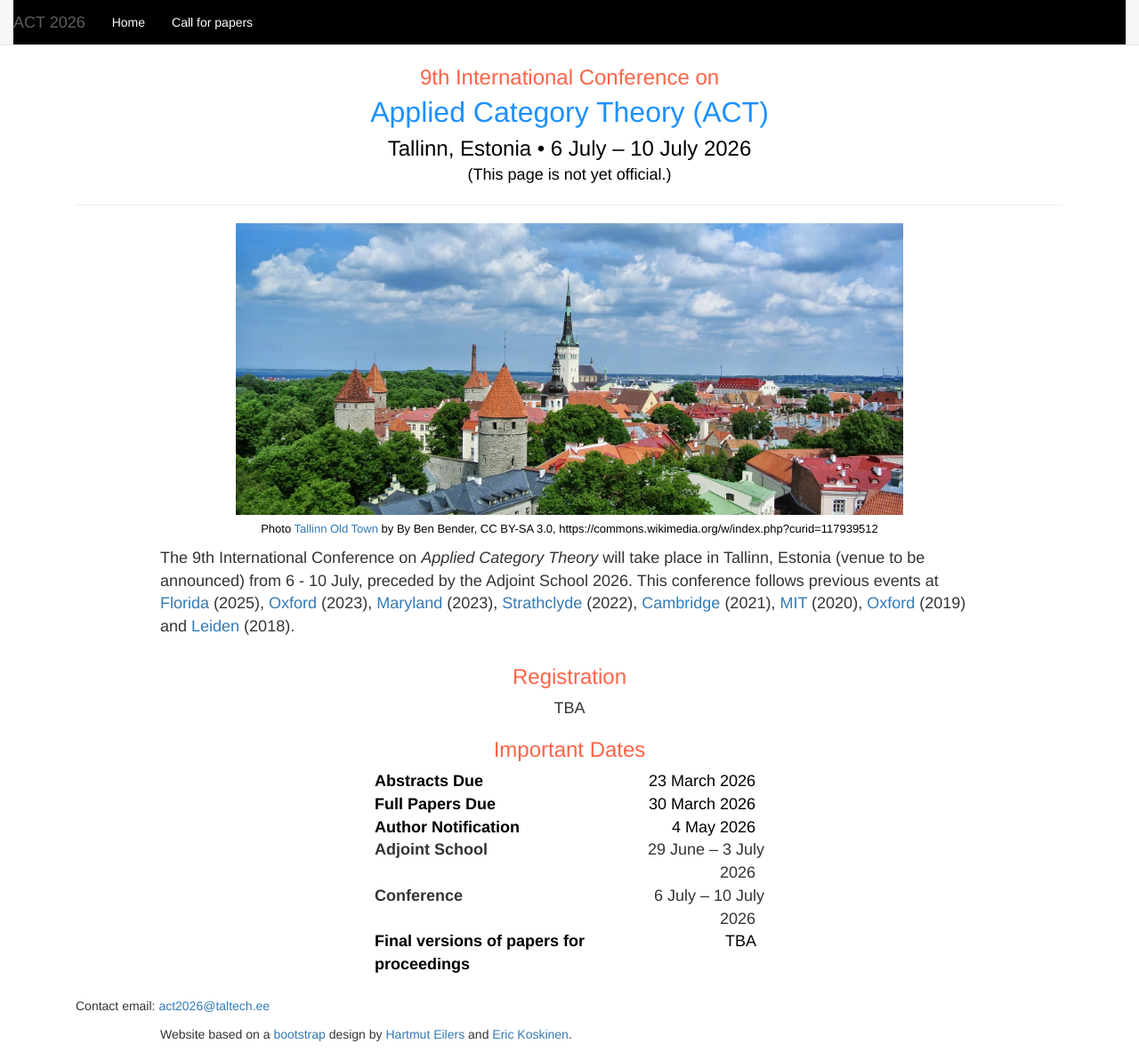
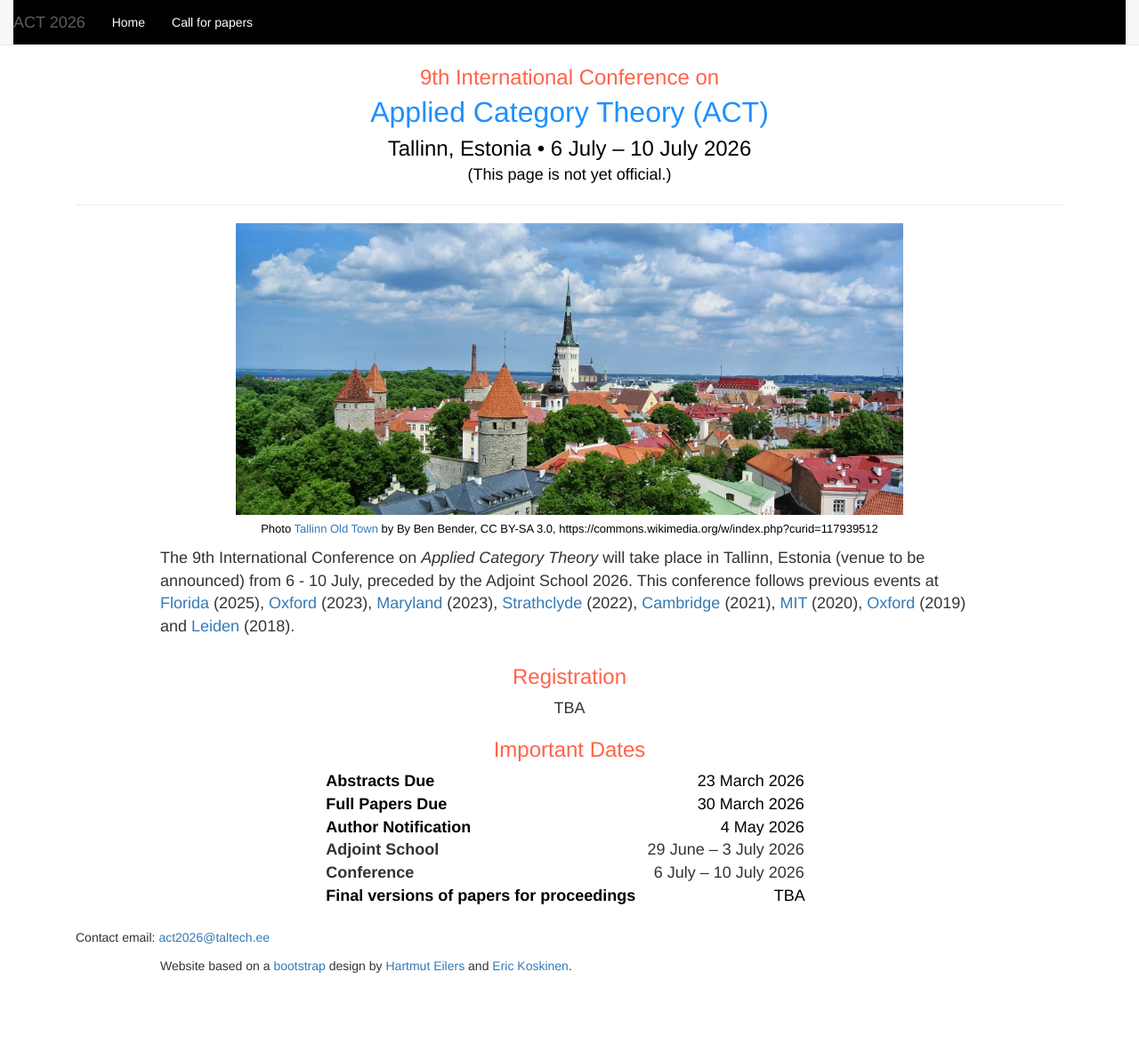
Before and after one commit to actconf2026/actconf2026.github.io, a Jekyll site: the page built from index.html, in a window 1280 px wide and 1183 px high. Shown: the whole window at 89% size. Built offline with Jekyll 4.4.1, drawn with Linux system fonts in a browser that asks for light colours.

Commit message:
Increasing table width for deadlines table

```diff
--- a/index.html
+++ b/index.html
@@ -51,7 +51,7 @@ layout: act
 	<div class="row">
 	  <div class="col-xs-2"></div>
 	  <div class="col-xs-8">
-<table class="table borderless" id="deadlines-table" style="width:60%; margin-left: auto; margin-right: auto;">
+<table class="table borderless" id="deadlines-table" style="width:75%; margin-left: auto; margin-right: auto;">
           <tbody>
 		<tr>
 			<td><font color="black"><strong>Abstracts Due</strong></font></td>
```
